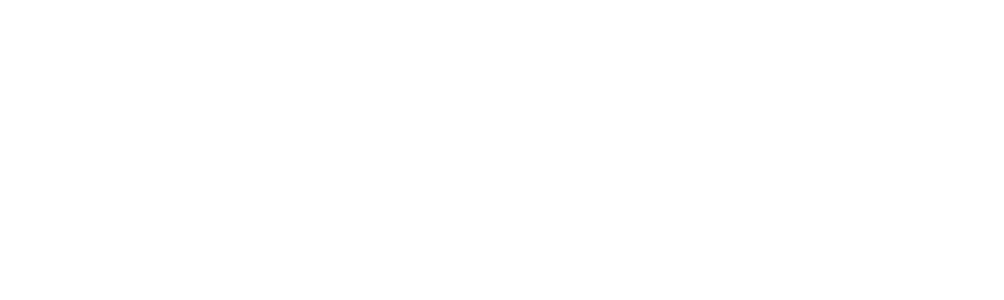
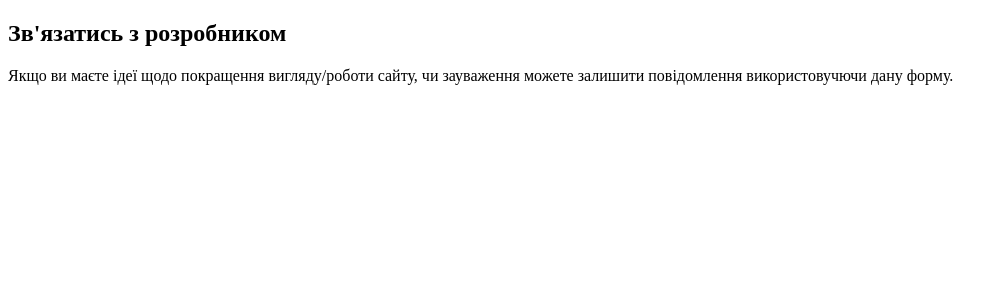
Before and after one commit to sinnrrr/hausarbeit, a Nuxt app: page /callback in a window 1280 px wide. Before the commit this address had no page. Shown: the top 300 px of the page, without its empty margins (0-1004 px from the left). Built offline with nearby package versions, Linux system fonts and the light colour scheme.

Commit message:
links up and work on facts

```diff
--- /dev/null
+++ b/assets/scss/callback.scss
@@ -0,0 +1,11 @@
+.callback {
+  padding: 4vh 4vw;
+
+  h1 {
+    margin-bottom: 2vh;
+  }
+
+  p {
+    font-size: 4vmin;
+  }
+}
--- a/components/Blockquote.vue
+++ b/components/Blockquote.vue
@@ -2,8 +2,8 @@
   <blockquote class="landing__blockquote">
     <img src="/svg/quote.svg" alt="Quote icon" />
     <i>
-      Краще взяти і винайти завтрашній день, ніж переживати про те, що вчорашній
-      був так собі.
+      Для мене не важливо стати найбагатшою людиною на кладовищі. Лягати спати і
+      думати, що сьогодні ти зробив справжнє диво, – ось що для мене важливо.
     </i>
   </blockquote>
 </template>
--- a/nuxt.config.js
+++ b/nuxt.config.js
@@ -21,6 +21,7 @@ export default {
   css: [
     '@/assets/scss/menu',
     '@/assets/scss/landing',
+    '@/assets/scss/callback',
     '@/assets/scss/blockquote',
   ],
 
--- /dev/null
+++ b/pages/callback.vue
@@ -0,0 +1,9 @@
+<template>
+  <section class="callback">
+    <h1>Зв'язатись з розробником</h1>
+    <p>
+      Якщо ви маєте ідеї щодо покращення вигляду/роботи сайту, чи зауваження
+      можете залишити повідомлення використовучючи дану форму.
+    </p>
+  </section>
+</template>
--- a/pages/facts/_id.vue
+++ b/pages/facts/_id.vue
@@ -1,8 +1,8 @@
 <template>
   <section class="fact">
-    <lazy-app-link to="/">Left</lazy-app-link>
+    <lazy-app-link :to="defineLink(-1)">Left</lazy-app-link>
     <h1>{{ currentFact.quote }}</h1>
-    <lazy-app-link to="/">Right</lazy-app-link>
+    <lazy-app-link :to="defineLink(1)">Right</lazy-app-link>
   </section>
 </template>
 
@@ -21,6 +21,17 @@ export default {
     this.changeBackground()
   },
   methods: {
+    defineLink(where) {
+      if (this.$route.params.id === '1' && where === -1) {
+        return '/'
+      } else if (
+        parseInt(this.$route.params.id) === this.$store.state.fact.length
+      ) {
+        return '/facts/1'
+      } else if (this.$route.params.id < this.$store.state.fact.length) {
+        return '/facts/' + (parseInt(this.$route.params.id) + where)
+      }
+    },
     changeBackground() {
       this.$store.commit('background/factChange', {
         [this.$route.params.id]: {
--- a/pages/menu.vue
+++ b/pages/menu.vue
@@ -12,7 +12,9 @@
       <div class="menu__container">
         <header class="menu__header">
           <h1>Menu</h1>
-          <lazy-app-link to="/">close</lazy-app-link>
+          <lazy-app-link to="/" class="burger"
+            ><img src="/svg/close.svg" alt="Close icon"
+          /></lazy-app-link>
         </header>
         <span
           >Lorem ipsum dolor sit amet, consectetur adipisicing elit. Accusamus
```
